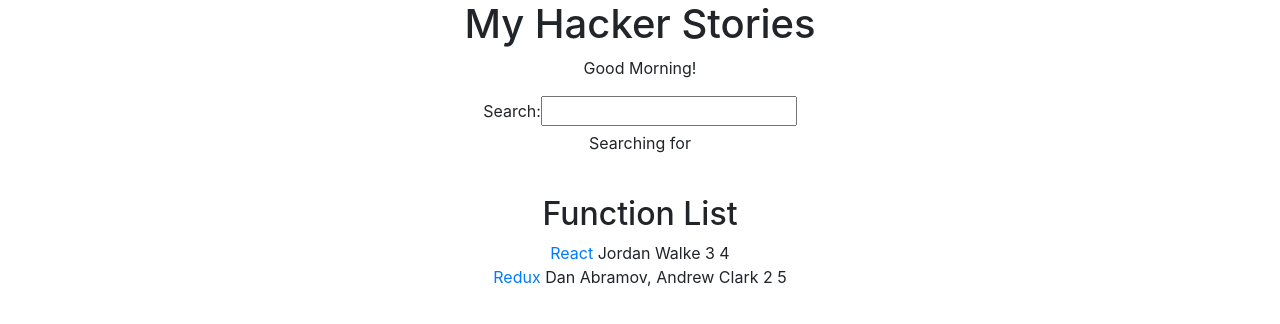
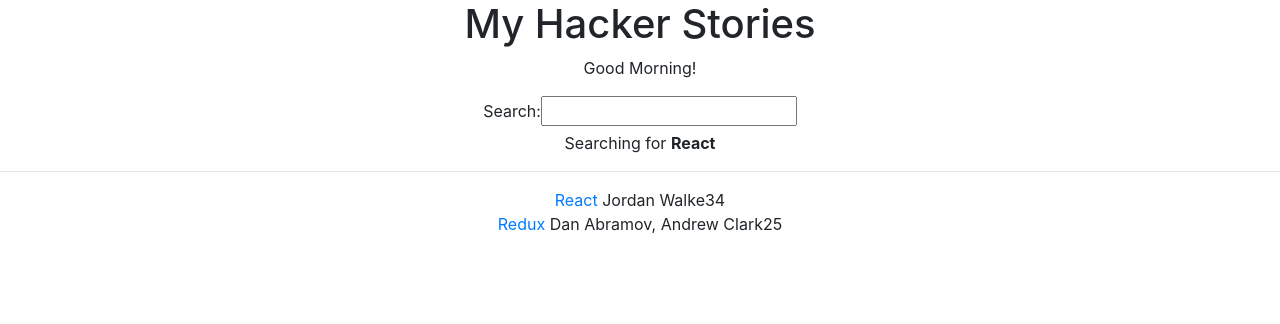
Before and after one commit to HSU-S21-CS480/uar5-road-to-react, a React (Create React App) app in the folder react-book/: page / in a window 1280 px wide. Shown: the top 324 px of the page. Built offline with nearby package versions, Linux system fonts and the light colour scheme.

Commit message:
Complete React Side-Effects

```diff
--- a/react-book/src/App.js
+++ b/react-book/src/App.js
@@ -1,4 +1,4 @@
-import React from 'react';
+import React from "react";
 import "./App.css";
 import "bootstrap/dist/css/bootstrap.min.css";
 // import { Container, Row, Col } from "react-bootstrap";
@@ -11,27 +11,6 @@ const welcome = {
 function getTitle(title) {
   return "My " + title;
 }
-
-const List = props => {
-  return (
-    <div>
-      <h2> Function List</h2>
-      {props.list.map(function (item) {
-        return (
-          <div key={item.objectID}>
-            <span>
-              {" "}
-              <a href="item.url"> {item.title} </a>
-            </span>
-            <span> {item.author} </span>
-            <span> {item.num_comments} </span>
-            <span> {item.points} </span>
-          </div>
-        );
-      })}
-    </div>
-  );
-};
 
 // refactor: component-definition
 const App = () => {
@@ -60,36 +39,82 @@ const App = () => {
     },
   ];
 
-  const [searchTerm, setSearchTerm] = React.useState('');
-  // searchTerm: represents the current state
-  // setSearchTerm: a function to update this state (state updater function)
+  const [searchTerm, setSearchTerm] = React.useState("");
 
-  const handleChange = event => {
+  const handleSearch = (event) => {
     setSearchTerm(event.target.value);
     console.log(event.target.value);
   };
+
+  const searchedStories = stories.filter((story) => {
+    return story.title.toLowerCase().includes(searchTerm.toLowerCase());
+  });
 
   return (
     <div className="App">
       <h1> {getTitle("Hacker Stories")}</h1>
       <p> {welcome.greeting} </p>
 
-      <label htmlFor="search">Search: </label>
-      <input id="search" type="text" onChange={handleChange} />
-      <p> Searching for <strong> { searchTerm } </strong></p>
-      {/* Synthetic Event: using browsers developer tools see loggin occur after you type into the input field */}
-      {/* do not onChange={ handleChange() } */}
-      <br />
-
-      <List list={ stories }/>
+      <Search onSearch={handleSearch} />
+      <hr />
+      <List list={searchedStories} />
 
       {/* <DataList list={list}></DataList> */}
-
     </div>
   );
 };
 
-// refactor component-defintion
+const List = ({ list }) =>
+  /**
+   * spread operator: allows to spread all key/value pairs of an object to another object
+   *  - instead of passing each property one at a time via props from List to Item component,
+   *    we can use Javascripts spead operator to pass all the object's key/value pairs as
+   *    attribute/value pairs to a JSX element
+   *
+   *  rest parameters: allows a function to accept an infinite number of arguments as an array,
+   *                    providing a way to represent variadic functions in js
+   *   - happens always as the last part of an object destructing; on the right side of an assignment
+   *   - always used to seperate an object from some of its properties
+   */
+  list.map(({ objectID, ...item}) => <Item key={ objectID} {...item} />);
+
+const Item = ({ title, url, author, num_comments, points }) => (
+  <div>
+    <span>
+      <a href={url}> {title} </a>
+    </span>
+
+    <span>{ author }</span>
+    <span>{ num_comments }</span>
+    <span>{ points }</span>
+  </div>
+);
+const Search = ({ search, onSearch }) => {
+  // searchTerm: represents the current state
+  // setSearchTerm: a function to update this state (state updater function)
+  const [searchTerm, setSearchTerm] = React.useState(localStorage.getItem('search') || 'React');
+
+  React.useEffect(() => {
+    localStorage.setItem('search', searchTerm);
+  }, [searchTerm]);
+
+  const handleSearch = (event) => {
+    setSearchTerm(event.target.value);
+  };
+
+  return (
+    <div>
+      {/* Synthetic Event: using browsers developer tools see loggin occur after you type into the input field */}
+      {/* do not onChange={ handleChange() } */}
+
+      <label htmlFor="search"> Search: </label>
+      <input id="search" type="text" value={search} onChange={onSearch} />
+      <p>
+        Searching for <strong>{searchTerm}</strong>
+      </p>
+    </div>
+  );
+};
 
 class Developer {
   constructor(firstName, lastName) {
@@ -108,10 +133,10 @@ const dennis = new Developer("Dennis", "Wieruch");
 console.log(robin.getName());
 console.log(dennis.getName());
 
-
 export default App;
 
- /** React State
+/**  NOTES
+ *  React State
  *   - react props: used to pass information down the component tree
  *   - react state: used to make applications interactive
  *
```
Lines whose indentation alone changed are shown as unchanged.
